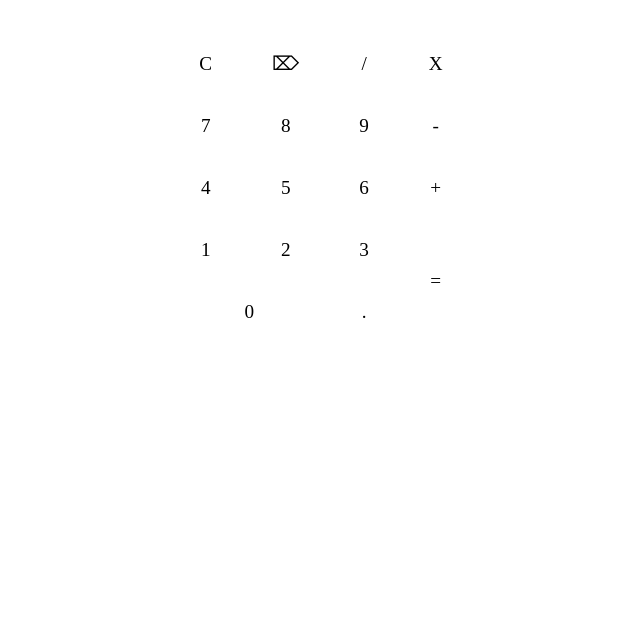
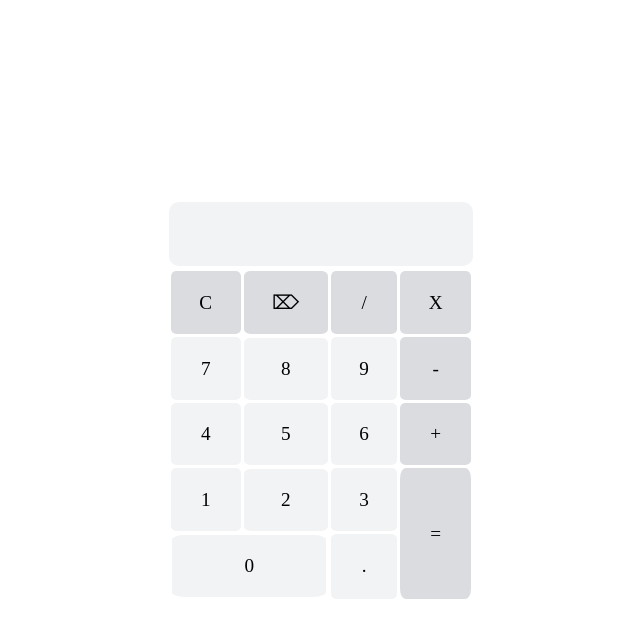
Before and after one commit to madan3242/Javascript, a plain HTML site: page Mini Projects/Calculator/index.html in a window 1280 px wide. Shown: the whole page, without its empty margins (319-959 px from the left). Drawn offline with Linux system fonts and the light colour scheme.

Commit message:
calculator completed

```diff
--- a/Mini Projects/Calculator/index.html
+++ b/Mini Projects/Calculator/index.html
@@ -35,10 +35,9 @@
                 <div class="btn btn-operator equal" onclick="equalTo()">=</div>
                 <div class="btn btn-num zero" onclick="insertNum('0')">0</div>
                 <div class="btn btn-num" onclick="insertNum('.')">.</div>
-
-
             </div>
         </div>
     </div>
+    <script src="./script.js" type="text/javascript"></script>
 </body>
 </html>
--- a/Mini Projects/Calculator/script.js
+++ b/Mini Projects/Calculator/script.js
@@ -0,0 +1,9 @@
+const inputField = document.getElementById('input');
+
+const insertNum = num => inputField.textContent +=num;
+
+const equalTo = () => (inputField.textContent) ? inputField.textContent = eval(inputField.textContent) : false;
+
+const eraseNum = () => inputField.textContent = inputField.textContent.substring(0, inputField.textContent.length - 1);
+
+const clearInput = () => inputField.textContent = "";
--- a/Mini Projects/Calculator/style.css
+++ b/Mini Projects/Calculator/style.css
@@ -1,9 +1,11 @@
 *{
     margin: 0;
     padding: 0;
+    box-sizing: border-box;
 }
 
 .container{
+    height: 100vh;
     display: flex;
     align-items: center;
     justify-content: center;
@@ -16,10 +18,14 @@
 
 #input{
     width: 100%;
-    height: 2em;
+    height: 4em;
+    margin: 1% 0;
+    padding: 10px;
+    background-color: rgb(241,243,244);
     display: flex;
     align-items: center;
     justify-content: flex-end;
+    border-radius: 10px;
 
 }
 #buttons{
@@ -34,9 +40,16 @@
     justify-content: center;
     font-size: 1.2em;
     padding: 20px 30px;
+    margin: 2%;
+    border-radius: 8%;
     cursor: pointer;
 }
-
+.btn-num{
+    background-color: rgb(241,243,244);
+}
+.btn-operator{
+    background-color: rgb(218,220,224);
+}
 .zero{
     grid-column: span 2;
 }
```
